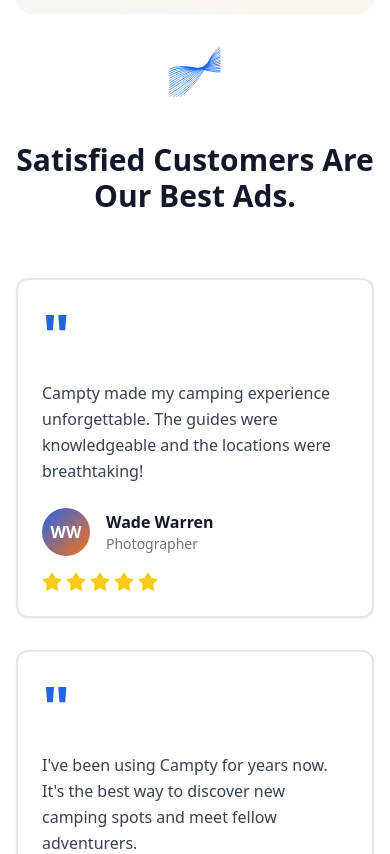
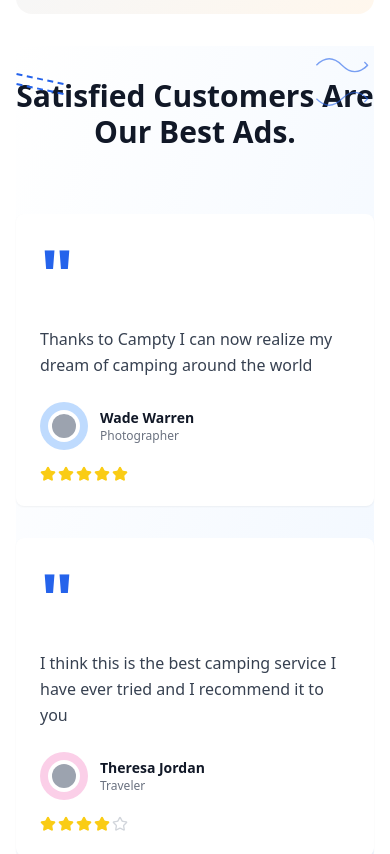
Before and after one commit to ihirwepatrick/compty-landing, a Next.js app: page / in a window 390 px wide. Shown: the part 4157-5011 px from the top of the page. Built offline with nearby package versions, Linux system fonts and the light colour scheme.

Commit message:
[UPDATE]: Testimonial Section Reveiwed

```diff
--- a/components/sections/Testimonials.tsx
+++ b/components/sections/Testimonials.tsx
@@ -13,24 +13,27 @@
   const testimonials = [
     {
       quote:
-        "Campty made my camping experience unforgettable. The guides were knowledgeable and the locations were breathtaking!",
+        "Thanks to Campty I can now realize my dream of camping around the world",
       name: "Wade Warren",
       role: "Photographer",
-      avatar: "WW",
+      avatarBg: "bg-blue-200",
+      rating: 5,
     },
     {
       quote:
-        "I've been using Campty for years now. It's the best way to discover new camping spots and meet fellow adventurers.",
+        "I think this is the best camping service I have ever tried and I recommend it to you",
       name: "Theresa Jordan",
       role: "Traveler",
-      avatar: "TJ",
+      avatarBg: "bg-pink-200",
+      rating: 4,
     },
     {
       quote:
-        "The booking process is so easy, and the community is amazing. Highly recommend for any outdoor enthusiast!",
+        "Campty helps me a lot in finding interesting camping destinations",
       name: "James Wilson",
       role: "Climber",
-      avatar: "JW",
+      avatarBg: "bg-green-200",
+      rating: 3,
     },
   ];
 
@@ -45,30 +48,50 @@
   return (
     <section
       ref={ref}
-      className="bg-white container mx-auto"
+      className="bg-gradient-to-br from-white to-blue-50 container mx-auto relative"
     >
+      {/* Decorative Elements */}
+      <div className="relative">
+        {/* Two dashed blue lines to the left of heading */}
+        <motion.div
+          initial={{ opacity: 0, x: -20 }}
+          animate={isInView ? { opacity: 1, x: 0 } : { opacity: 0, x: -20 }}
+          transition={{ delay: 0.1, duration: 0.6 }}
+          className="absolute left-0 top-8 flex flex-col gap-2"
+        >
+          <div className="w-12 h-0.5 border-t-2 border-dashed border-primary-blue transform rotate-12" />
+          <div className="w-12 h-0.5 border-t-2 border-dashed border-primary-blue transform rotate-12" />
+        </motion.div>
+
+        {/* Wavy lines with arrows above and to the right */}
         <motion.div
           initial={{ opacity: 0, scale: 0 }}
           animate={isInView ? { opacity: 1, scale: 1 } : { opacity: 0, scale: 0 }}
-        transition={{ duration: 0.5 }}
-        className="w-16 h-16 mx-auto mb-8"
+          transition={{ delay: 0.2, duration: 0.5 }}
+          className="absolute right-0 top-0 flex flex-col gap-2"
         >
-        <img
-          src="/assets/line-1.svg"
-          alt="Decorative line"
-          className="w-full h-full object-contain"
-          style={{ filter: "brightness(0) saturate(100%) invert(27%) sepia(95%) saturate(2878%) hue-rotate(212deg) brightness(96%) contrast(96%)" }}
-        />
+          <svg className="w-16 h-8 text-primary-blue opacity-60" viewBox="0 0 100 50" fill="none">
+            <path d="M10,30 Q30,10 50,30 T90,30" stroke="currentColor" strokeWidth="2" fill="none" />
+            <path d="M85,25 L90,30 L85,35" stroke="currentColor" strokeWidth="2" fill="none" />
+          </svg>
+          <svg className="w-16 h-8 text-primary-blue opacity-60" viewBox="0 0 100 50" fill="none">
+            <path d="M10,20 Q30,40 50,20 T90,20" stroke="currentColor" strokeWidth="2" fill="none" />
+            <path d="M85,15 L90,20 L85,25" stroke="currentColor" strokeWidth="2" fill="none" />
+          </svg>
         </motion.div>
 
+        {/* Heading with line break */}
         <motion.h2
           initial={{ opacity: 0, y: 20 }}
           animate={isInView ? { opacity: 1, y: 0 } : { opacity: 0, y: 20 }}
-        transition={{ delay: 0.2, duration: 0.8 }}
-        className="text-3xl md:text-5xl font-bold text-gray-900 text-center mb-16"
+          transition={{ delay: 0.3, duration: 0.8 }}
+          className="text-3xl md:text-5xl font-bold text-gray-900 text-center mb-16 pt-8"
         >
-        Satisfied Customers Are Our Best Ads.
+          Satisfied Customers Are
+          <br />
+          Our Best Ads.
         </motion.h2>
+      </div>
 
       <div className="relative max-w-6xl mx-auto">
         <div className="grid md:grid-cols-3 gap-8">
@@ -82,29 +105,41 @@
                   : { opacity: 0, y: 50 }
               }
               transition={{ delay: index * 0.2, duration: 0.8 }}
-              whileHover={{ scale: 1.05, y: -5 }}
-              className="bg-white border-2 border-gray-200 rounded-xl p-6 shadow-sm hover:shadow-lg transition-shadow"
+              whileHover={{ scale: 1.02, y: -2 }}
+              className="bg-white rounded-lg p-6 shadow-sm hover:shadow-md transition-shadow"
             >
-              <div className="text-primary-blue text-6xl font-bold mb-4">
+              {/* Large Blue Quote Icon */}
+              <div className="text-primary-blue text-7xl font-bold mb-4 leading-none">
                 "
               </div>
-              <p className="text-gray-700 mb-6 leading-relaxed">
+
+              {/* Testimonial Text */}
+              <p className="text-gray-700 mb-6 leading-relaxed text-base">
                 {testimonial.quote}
               </p>
-              <div className="flex items-center gap-4">
-                <div className="w-12 h-12 bg-gradient-to-br from-primary-blue to-primary-orange rounded-full flex items-center justify-center text-white font-bold">
-                  {testimonial.avatar}
+
+              {/* Customer Info */}
+              <div className="flex items-center gap-3 mb-4">
+                <div className={`w-12 h-12 ${testimonial.avatarBg} rounded-full flex items-center justify-center flex-shrink-0 relative overflow-hidden`}>
+                  {/* Cartoonish avatar placeholder */}
+                  <div className="absolute inset-0 flex items-center justify-center">
+                    <div className="w-8 h-8 bg-white rounded-full flex items-center justify-center">
+                      <div className="w-6 h-6 bg-gray-400 rounded-full" />
+                    </div>
+                  </div>
                 </div>
                 <div>
-                  <div className="font-semibold text-gray-900">
+                  <div className="font-semibold text-gray-900 text-sm">
                     {testimonial.name}
                   </div>
-                  <div className="text-sm text-gray-500">
+                  <div className="text-xs text-gray-500">
                     {testimonial.role}
                   </div>
                 </div>
               </div>
-              <div className="flex gap-1 mt-4">
+
+              {/* Star Rating */}
+              <div className="flex gap-0.5">
                 {[...Array(5)].map((_, i) => (
                   <motion.div
                     key={i}
@@ -112,7 +147,11 @@
                     animate={isInView ? { scale: 1 } : { scale: 0 }}
                     transition={{ delay: index * 0.2 + i * 0.1 + 0.5 }}
                   >
-                    <Star className="w-5 h-5 text-yellow-400 fill-yellow-400" />
+                    {i < testimonial.rating ? (
+                      <Star className="w-4 h-4 text-yellow-400 fill-yellow-400" />
+                    ) : (
+                      <Star className="w-4 h-4 text-gray-300 fill-none stroke-2" />
+                    )}
                   </motion.div>
                 ))}
               </div>
@@ -120,25 +159,25 @@
           ))}
         </div>
 
-        {/* Navigation Arrows */}
-        <div className="hidden md:flex absolute -right-12 top-1/2 transform -translate-y-1/2 gap-4">
+        {/* Navigation Arrows - Black Outline */}
+        <div className="hidden md:flex absolute -right-16 top-1/2 transform -translate-y-1/2 gap-2">
           <motion.button
             whileHover={{ scale: 1.1 }}
             whileTap={{ scale: 0.9 }}
             onClick={handlePrev}
-            className="w-12 h-12 bg-gray-100 rounded-full flex items-center justify-center hover:bg-gray-200 transition-colors"
+            className="w-10 h-10 border-2 border-gray-900 rounded-full flex items-center justify-center hover:bg-gray-50 transition-colors"
             aria-label="Previous testimonial"
           >
-            <ChevronLeft className="w-6 h-6" />
+            <ChevronLeft className="w-5 h-5 text-gray-900" />
           </motion.button>
           <motion.button
             whileHover={{ scale: 1.1 }}
             whileTap={{ scale: 0.9 }}
             onClick={handleNext}
-            className="w-12 h-12 bg-gray-100 rounded-full flex items-center justify-center hover:bg-gray-200 transition-colors"
+            className="w-10 h-10 border-2 border-gray-900 rounded-full flex items-center justify-center hover:bg-gray-50 transition-colors"
             aria-label="Next testimonial"
           >
-            <ChevronRight className="w-6 h-6" />
+            <ChevronRight className="w-5 h-5 text-gray-900" />
           </motion.button>
         </div>
       </div>
```
Also changed, not shown: 1 other file (tests, documents, lock files or other folders). Lines whose indentation alone changed are shown as unchanged.
